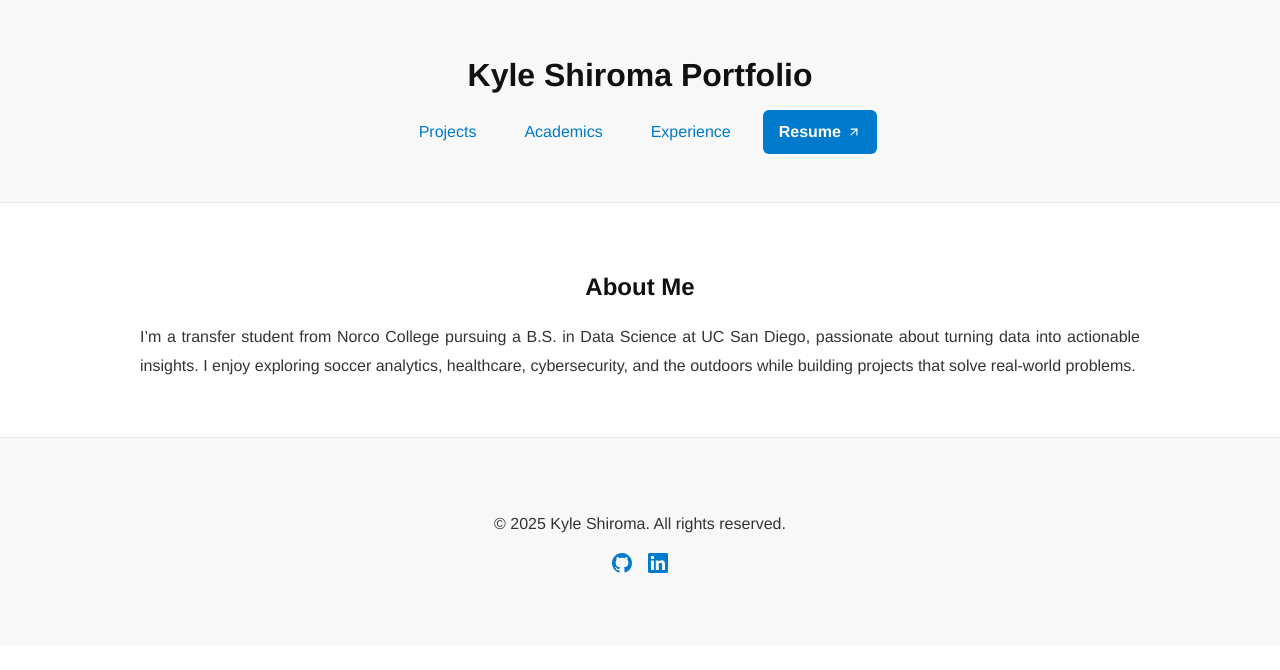
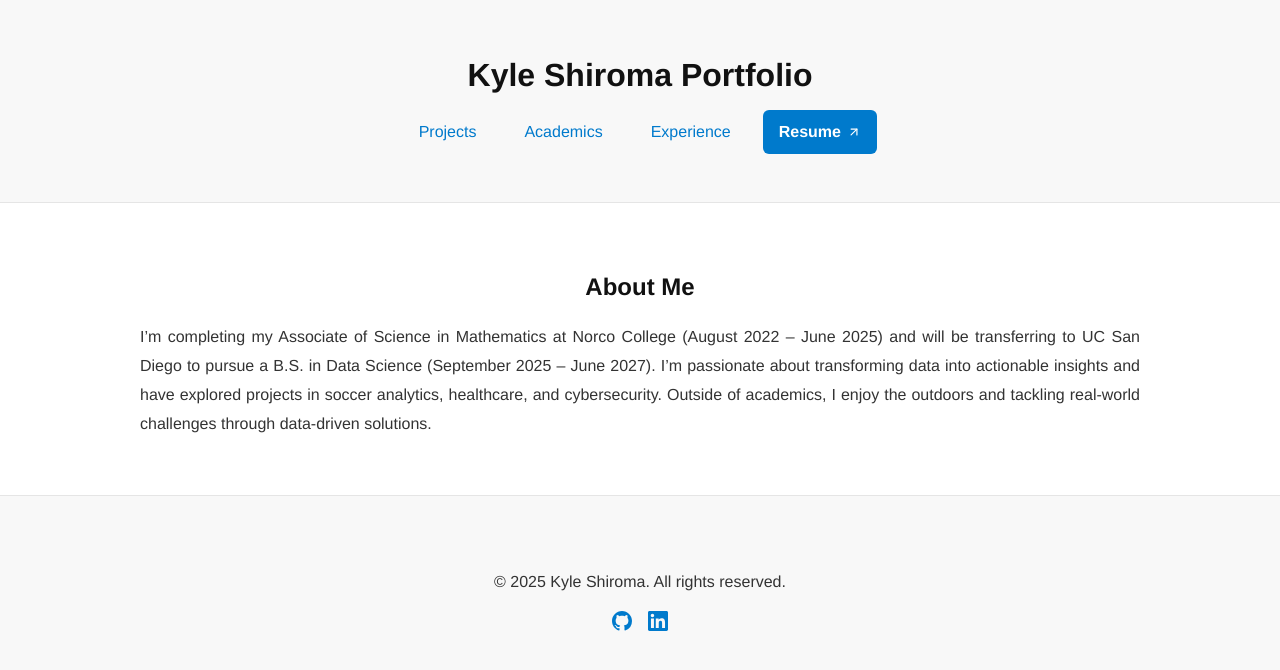
Before and after one commit to k-shiroma-code/k-shiroma-code.github.io, a Jekyll site: the page built from index.md, in a window 1280 px wide. Shown: the top 670 px of the page. Built offline with Jekyll 4.4.1, drawn with Linux system fonts in a browser that asks for light colours.

Commit message:
Update index.md

```diff
--- a/index.md
+++ b/index.md
@@ -7,6 +7,8 @@ permalink: /
 <div class="section">
   <h2>About Me</h2>
   <p>
-    I’m a transfer student from Norco College pursuing a B.S. in Data Science at UC San Diego, passionate about turning data into actionable insights. I enjoy         exploring soccer analytics, healthcare, cybersecurity, and the outdoors while building projects that solve real-world problems.
+    I’m completing my Associate of Science in Mathematics at Norco College (August 2022 – June 2025) and will be transferring to UC San Diego to pursue a B.S. in Data Science (September 2025 – June 2027).
+    I’m passionate about transforming data into actionable insights and have explored projects in soccer analytics, healthcare, and cybersecurity.
+    Outside of academics, I enjoy the outdoors and tackling real-world challenges through data-driven solutions.
   </p>
 </div>
```
